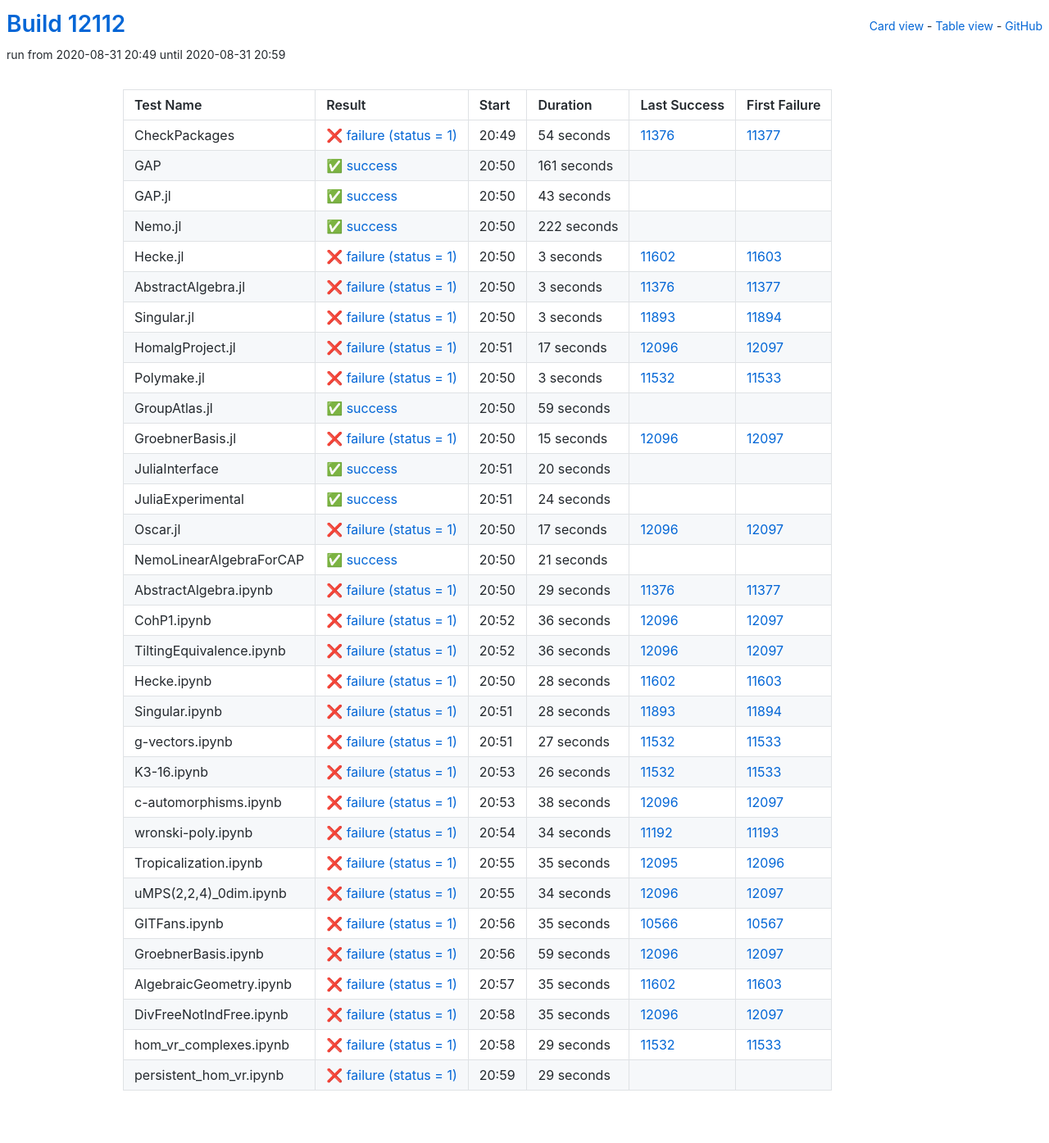
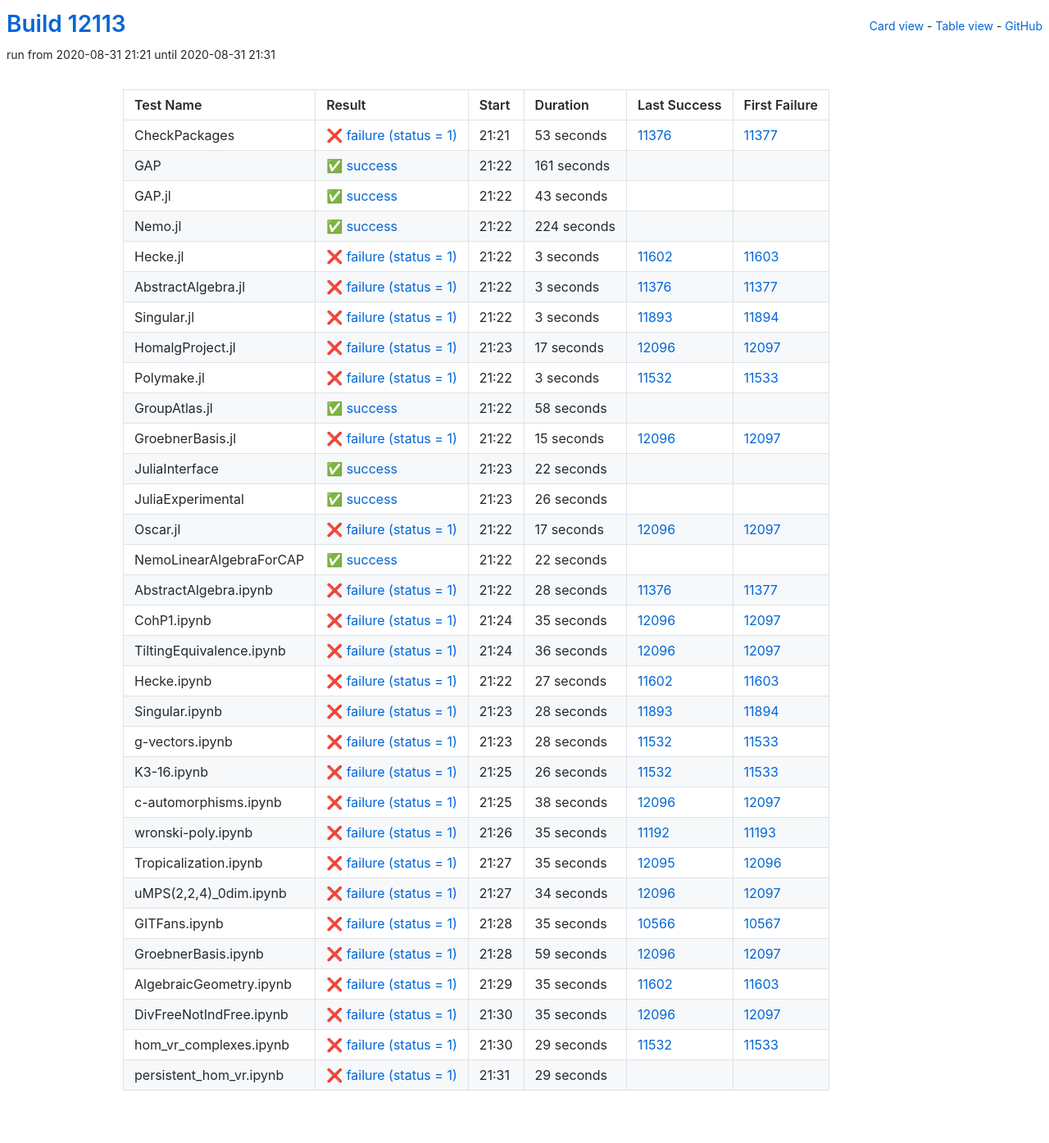
Before and after one commit to oscar-system/oscar-ci-status, a Jekyll site: the page built from table.html, in a window 1280 px wide. Shown: the whole page at 82% size. Built offline with Jekyll 4.4.1, drawn with Linux system fonts in a browser that asks for light colours.

Commit message:
Build #12113

```diff
--- a/_data/ci.yml
+++ b/_data/ci.yml
@@ -1,6 +1,6 @@
 ---
-build: 12112
-build_url: https://oscarci.mathematik.uni-kl.de/job/oscar/12112/
+build: 12113
+build_url: https://oscarci.mathematik.uni-kl.de/job/oscar/12113/
 job: oscar
 organization: oscar-system
 repo: oscar-ci-status
@@ -8,20 +8,20 @@
 tests:
 - name: CheckPackages
   id: checkpackages
-  log: https://oscarci.mathematik.uni-kl.de/job/oscar/12112/artifact/logs/build-12112/CheckPackages.log
-  start: 2020-08-31 20:49
+  log: https://oscarci.mathematik.uni-kl.de/job/oscar/12113/artifact/logs/build-12113/CheckPackages.log
+  start: 2020-08-31 21:21
   success: false
   exitcode: 1
   status: failure
-  duration: 54
+  duration: 53
   last_success: 11376
   last_success_url: https://oscarci.mathematik.uni-kl.de/job/oscar/11376/
   first_failure: 11377
   first_failure_url: https://oscarci.mathematik.uni-kl.de/job/oscar/11377/
 - name: GAP
   id: gap
-  log: https://oscarci.mathematik.uni-kl.de/job/oscar/12112/artifact/logs/build-12112/GAP.log
-  start: 2020-08-31 20:50
+  log: https://oscarci.mathematik.uni-kl.de/job/oscar/12113/artifact/logs/build-12113/GAP.log
+  start: 2020-08-31 21:22
   success: true
   exitcode: 0
   status: success
@@ -32,8 +32,8 @@
   first_failure_url:
 - name: GAP.jl
   id: gap-jl
-  log: https://oscarci.mathematik.uni-kl.de/job/oscar/12112/artifact/logs/build-12112/GAP.jl.log
-  start: 2020-08-31 20:50
+  log: https://oscarci.mathematik.uni-kl.de/job/oscar/12113/artifact/logs/build-12113/GAP.jl.log
+  start: 2020-08-31 21:22
   success: true
   exitcode: 0
   status: success
@@ -44,20 +44,20 @@
   first_failure_url:
 - name: Nemo.jl
   id: nemo-jl
-  log: https://oscarci.mathematik.uni-kl.de/job/oscar/12112/artifact/logs/build-12112/Nemo.jl.log
-  start: 2020-08-31 20:50
+  log: https://oscarci.mathematik.uni-kl.de/job/oscar/12113/artifact/logs/build-12113/Nemo.jl.log
+  start: 2020-08-31 21:22
   success: true
   exitcode: 0
   status: success
-  duration: 222
+  duration: 224
   last_success: false
   last_success_url:
   first_failure: false
   first_failure_url:
 - name: Hecke.jl
   id: hecke-jl
-  log: https://oscarci.mathematik.uni-kl.de/job/oscar/12112/artifact/logs/build-12112/Hecke.jl.log
-  start: 2020-08-31 20:50
+  log: https://oscarci.mathematik.uni-kl.de/job/oscar/12113/artifact/logs/build-12113/Hecke.jl.log
+  start: 2020-08-31 21:22
   success: false
   exitcode: 1
   status: failure
@@ -68,8 +68,8 @@
   first_failure_url: https://oscarci.mathematik.uni-kl.de/job/oscar/11603/
 - name: AbstractAlgebra.jl
   id: abstractalgebra-jl
-  log: https://oscarci.mathematik.uni-kl.de/job/oscar/12112/artifact/logs/build-12112/AbstractAlgebra.jl.log
-  start: 2020-08-31 20:50
+  log: https://oscarci.mathematik.uni-kl.de/job/oscar/12113/artifact/logs/build-12113/AbstractAlgebra.jl.log
+  start: 2020-08-31 21:22
   success: false
   exitcode: 1
   status: failure
@@ -80,8 +80,8 @@
   first_failure_url: https://oscarci.mathematik.uni-kl.de/job/oscar/11377/
 - name: Singular.jl
   id: singular-jl
-  log: https://oscarci.mathematik.uni-kl.de/job/oscar/12112/artifact/logs/build-12112/Singular.jl.log
-  start: 2020-08-31 20:50
+  log: https://oscarci.mathematik.uni-kl.de/job/oscar/12113/artifact/logs/build-12113/Singular.jl.log
+  start: 2020-08-31 21:22
   success: false
   exitcode: 1
   status: failure
@@ -92,8 +92,8 @@
   first_failure_url: https://oscarci.mathematik.uni-kl.de/job/oscar/11894/
 - name: HomalgProject.jl
   id: homalgproject-jl
-  log: https://oscarci.mathematik.uni-kl.de/job/oscar/12112/artifact/logs/build-12112/HomalgProject.jl.log
-  start: 2020-08-31 20:51
+  log: https://oscarci.mathematik.uni-kl.de/job/oscar/12113/artifact/logs/build-12113/HomalgProject.jl.log
+  start: 2020-08-31 21:23
   success: false
   exitcode: 1
   status: failure
@@ -104,8 +104,8 @@
   first_failure_url: https://oscarci.mathematik.uni-kl.de/job/oscar/12097/
 - name: Polymake.jl
   id: polymake-jl
-  log: https://oscarci.mathematik.uni-kl.de/job/oscar/12112/artifact/logs/build-12112/Polymake.jl.log
-  start: 2020-08-31 20:50
+  log: https://oscarci.mathematik.uni-kl.de/job/oscar/12113/artifact/logs/build-12113/Polymake.jl.log
+  start: 2020-08-31 21:22
   success: false
   exitcode: 1
   status: failure
@@ -116,20 +116,20 @@
   first_failure_url: https://oscarci.mathematik.uni-kl.de/job/oscar/11533/
 - name: GroupAtlas.jl
   id: groupatlas-jl
-  log: https://oscarci.mathematik.uni-kl.de/job/oscar/12112/artifact/logs/build-12112/GroupAtlas.jl.log
-  start: 2020-08-31 20:50
+  log: https://oscarci.mathematik.uni-kl.de/job/oscar/12113/artifact/logs/build-12113/GroupAtlas.jl.log
+  start: 2020-08-31 21:22
   success: true
   exitcode: 0
   status: success
-  duration: 59
+  duration: 58
   last_success: false
   last_success_url:
   first_failure: false
   first_failure_url:
 - name: GroebnerBasis.jl
   id: groebnerbasis-jl
-  log: https://oscarci.mathematik.uni-kl.de/job/oscar/12112/artifact/logs/build-12112/GroebnerBasis.jl.log
-  start: 2020-08-31 20:50
+  log: https://oscarci.mathematik.uni-kl.de/job/oscar/12113/artifact/logs/build-12113/GroebnerBasis.jl.log
+  start: 2020-08-31 21:22
   success: false
   exitcode: 1
   status: failure
@@ -140,32 +140,32 @@
   first_failure_url: https://oscarci.mathematik.uni-kl.de/job/oscar/12097/
 - name: JuliaInterface
   id: juliainterface
-  log: https://oscarci.mathematik.uni-kl.de/job/oscar/12112/artifact/logs/build-12112/JuliaInterface.log
-  start: 2020-08-31 20:51
+  log: https://oscarci.mathematik.uni-kl.de/job/oscar/12113/artifact/logs/build-12113/JuliaInterface.log
+  start: 2020-08-31 21:23
   success: true
   exitcode: 0
   status: success
-  duration: 20
+  duration: 22
   last_success: false
   last_success_url:
   first_failure: false
   first_failure_url:
 - name: JuliaExperimental
   id: juliaexperimental
-  log: https://oscarci.mathematik.uni-kl.de/job/oscar/12112/artifact/logs/build-12112/JuliaExperimental.log
-  start: 2020-08-31 20:51
+  log: https://oscarci.mathematik.uni-kl.de/job/oscar/12113/artifact/logs/build-12113/JuliaExperimental.log
+  start: 2020-08-31 21:23
   success: true
   exitcode: 0
   status: success
-  duration: 24
+  duration: 26
   last_success: false
   last_success_url:
   first_failure: false
   first_failure_url:
 - name: Oscar.jl
   id: oscar-jl
-  log: https://oscarci.mathematik.uni-kl.de/job/oscar/12112/artifact/logs/build-12112/Oscar.jl.log
-  start: 2020-08-31 20:50
+  log: https://oscarci.mathematik.uni-kl.de/job/oscar/12113/artifact/logs/build-12113/Oscar.jl.log
+  start: 2020-08-31 21:22
   success: false
   exitcode: 1
   status: failure
@@ -176,44 +176,44 @@
   first_failure_url: https://oscarci.mathematik.uni-kl.de/job/oscar/12097/
 - name: NemoLinearAlgebraForCAP
   id: nemolinearalgebraforcap
-  log: https://oscarci.mathematik.uni-kl.de/job/oscar/12112/artifact/logs/build-12112/NemoLinearAlgebraForCAP.log
-  start: 2020-08-31 20:50
+  log: https://oscarci.mathematik.uni-kl.de/job/oscar/12113/artifact/logs/build-12113/NemoLinearAlgebraForCAP.log
+  start: 2020-08-31 21:22
   success: true
   exitcode: 0
   status: success
-  duration: 21
+  duration: 22
   last_success: false
   last_success_url:
   first_failure: false
   first_failure_url:
 - name: AbstractAlgebra.ipynb
   id: abstractalgebra-ipynb
-  log: https://oscarci.mathematik.uni-kl.de/job/oscar/12112/artifact/logs/build-12112/AbstractAlgebra.ipynb.log
-  start: 2020-08-31 20:50
+  log: https://oscarci.mathematik.uni-kl.de/job/oscar/12113/artifact/logs/build-12113/AbstractAlgebra.ipynb.log
+  start: 2020-08-31 21:22
   success: false
   exitcode: 1
   status: failure
-  duration: 29
+  duration: 28
   last_success: 11376
   last_success_url: https://oscarci.mathematik.uni-kl.de/job/oscar/11376/
   first_failure: 11377
   first_failure_url: https://oscarci.mathematik.uni-kl.de/job/oscar/11377/
 - name: CohP1.ipynb
   id: cohp1-ipynb
-  log: https://oscarci.mathematik.uni-kl.de/job/oscar/12112/artifact/logs/build-12112/CohP1.ipynb.log
-  start: 2020-08-31 20:52
+  log: https://oscarci.mathematik.uni-kl.de/job/oscar/12113/artifact/logs/build-12113/CohP1.ipynb.log
+  start: 2020-08-31 21:24
   success: false
   exitcode: 1
   status: failure
-  duration: 36
+  duration: 35
   last_success: 12096
   last_success_url: https://oscarci.mathematik.uni-kl.de/job/oscar/12096/
   first_failure: 12097
   first_failure_url: https://oscarci.mathematik.uni-kl.de/job/oscar/12097/
 - name: TiltingEquivalence.ipynb
   id: tiltingequivalence-ipynb
-  log: https://oscarci.mathematik.uni-kl.de/job/oscar/12112/artifact/logs/build-12112/TiltingEquivalence.ipynb.log
-  start: 2020-08-31 20:52
+  log: https://oscarci.mathematik.uni-kl.de/job/oscar/12113/artifact/logs/build-12113/TiltingEquivalence.ipynb.log
+  start: 2020-08-31 21:24
   success: false
   exitcode: 1
   status: failure
@@ -224,20 +224,20 @@
   first_failure_url: https://oscarci.mathematik.uni-kl.de/job/oscar/12097/
 - name: Hecke.ipynb
   id: hecke-ipynb
-  log: https://oscarci.mathematik.uni-kl.de/job/oscar/12112/artifact/logs/build-12112/Hecke.ipynb.log
-  start: 2020-08-31 20:50
+  log: https://oscarci.mathematik.uni-kl.de/job/oscar/12113/artifact/logs/build-12113/Hecke.ipynb.log
+  start: 2020-08-31 21:22
   success: false
   exitcode: 1
   status: failure
-  duration: 28
+  duration: 27
   last_success: 11602
   last_success_url: https://oscarci.mathematik.uni-kl.de/job/oscar/11602/
   first_failure: 11603
   first_failure_url: https://oscarci.mathematik.uni-kl.de/job/oscar/11603/
 - name: Singular.ipynb
   id: singular-ipynb
-  log: https://oscarci.mathematik.uni-kl.de/job/oscar/12112/artifact/logs/build-12112/Singular.ipynb.log
-  start: 2020-08-31 20:51
+  log: https://oscarci.mathematik.uni-kl.de/job/oscar/12113/artifact/logs/build-12113/Singular.ipynb.log
+  start: 2020-08-31 21:23
   success: false
   exitcode: 1
   status: failure
@@ -248,20 +248,20 @@
   first_failure_url: https://oscarci.mathematik.uni-kl.de/job/oscar/11894/
 - name: g-vectors.ipynb
   id: g-vectors-ipynb
-  log: https://oscarci.mathematik.uni-kl.de/job/oscar/12112/artifact/logs/build-12112/g-vectors.ipynb.log
-  start: 2020-08-31 20:51
+  log: https://oscarci.mathematik.uni-kl.de/job/oscar/12113/artifact/logs/build-12113/g-vectors.ipynb.log
+  start: 2020-08-31 21:23
   success: false
   exitcode: 1
   status: failure
-  duration: 27
+  duration: 28
   last_success: 11532
   last_success_url: https://oscarci.mathematik.uni-kl.de/job/oscar/11532/
   first_failure: 11533
   first_failure_url: https://oscarci.mathematik.uni-kl.de/job/oscar/11533/
 - name: K3-16.ipynb
   id: k3-16-ipynb
-  log: https://oscarci.mathematik.uni-kl.de/job/oscar/12112/artifact/logs/build-12112/K3-16.ipynb.log
-  start: 2020-08-31 20:53
+  log: https://oscarci.mathematik.uni-kl.de/job/oscar/12113/artifact/logs/build-12113/K3-16.ipynb.log
+  start: 2020-08-31 21:25
   success: false
   exitcode: 1
   status: failure
@@ -272,8 +272,8 @@
   first_failure_url: https://oscarci.mathematik.uni-kl.de/job/oscar/11533/
 - name: c-automorphisms.ipynb
   id: c-automorphisms-ipynb
-  log: https://oscarci.mathematik.uni-kl.de/job/oscar/12112/artifact/logs/build-12112/c-automorphisms.ipynb.log
-  start: 2020-08-31 20:53
+  log: https://oscarci.mathematik.uni-kl.de/job/oscar/12113/artifact/logs/build-12113/c-automorphisms.ipynb.log
+  start: 2020-08-31 21:25
   success: false
   exitcode: 1
   status: failure
@@ -284,20 +284,20 @@
   first_failure_url: https://oscarci.mathematik.uni-kl.de/job/oscar/12097/
 - name: wronski-poly.ipynb
   id: wronski-poly-ipynb
-  log: https://oscarci.mathematik.uni-kl.de/job/oscar/12112/artifact/logs/build-12112/wronski-poly.ipynb.log
-  start: 2020-08-31 20:54
+  log: https://oscarci.mathematik.uni-kl.de/job/oscar/12113/artifact/logs/build-12113/wronski-poly.ipynb.log
+  start: 2020-08-31 21:26
   success: false
   exitcode: 1
   status: failure
-  duration: 34
+  duration: 35
   last_success: 11192
   last_success_url: https://oscarci.mathematik.uni-kl.de/job/oscar/11192/
   first_failure: 11193
   first_failure_url: https://oscarci.mathematik.uni-kl.de/job/oscar/11193/
 - name: Tropicalization.ipynb
   id: tropicalization-ipynb
-  log: https://oscarci.mathematik.uni-kl.de/job/oscar/12112/artifact/logs/build-12112/Tropicalization.ipynb.log
-  start: 2020-08-31 20:55
+  log: https://oscarci.mathematik.uni-kl.de/job/oscar/12113/artifact/logs/build-12113/Tropicalization.ipynb.log
+  start: 2020-08-31 21:27
   success: false
   exitcode: 1
   status: failure
@@ -308,8 +308,8 @@
   first_failure_url: https://oscarci.mathematik.uni-kl.de/job/oscar/12096/
 - name: uMPS(2,2,4)_0dim.ipynb
   id: umps-2-2-4-0dim-ipynb
-  log: https://oscarci.mathematik.uni-kl.de/job/oscar/12112/artifact/logs/build-12112/uMPS-2-2-4-_0dim.ipynb.log
-  start: 2020-08-31 20:55
+  log: https://oscarci.mathematik.uni-kl.de/job/oscar/12113/artifact/logs/build-12113/uMPS-2-2-4-_0dim.ipynb.log
+  start: 2020-08-31 21:27
   success: false
   exitcode: 1
   status: failure
@@ -320,8 +320,8 @@
   first_failure_url: https://oscarci.mathematik.uni-kl.de/job/oscar/12097/
 - name: GITFans.ipynb
   id: gitfans-ipynb
-  log: https://oscarci.mathematik.uni-kl.de/job/oscar/12112/artifact/logs/build-12112/GITFans.ipynb.log
-  start: 2020-08-31 20:56
+  log: https://oscarci.mathematik.uni-kl.de/job/oscar/12113/artifact/logs/build-12113/GITFans.ipynb.log
+  start: 2020-08-31 21:28
   success: false
   exitcode: 1
   status: failure
@@ -332,8 +332,8 @@
   first_failure_url: https://oscarci.mathematik.uni-kl.de/job/oscar/10567/
 - name: GroebnerBasis.ipynb
   id: groebnerbasis-ipynb
-  log: https://oscarci.mathematik.uni-kl.de/job/oscar/12112/artifact/logs/build-12112/GroebnerBasis.ipynb.log
-  start: 2020-08-31 20:56
+  log: https://oscarci.mathematik.uni-kl.de/job/oscar/12113/artifact/logs/build-12113/GroebnerBasis.ipynb.log
+  start: 2020-08-31 21:28
   success: false
   exitcode: 1
   status: failure
@@ -344,8 +344,8 @@
   first_failure_url: https://oscarci.mathematik.uni-kl.de/job/oscar/12097/
 - name: AlgebraicGeometry.ipynb
   id: algebraicgeometry-ipynb
-  log: https://oscarci.mathematik.uni-kl.de/job/oscar/12112/artifact/logs/build-12112/AlgebraicGeometry.ipynb.log
-  start: 2020-08-31 20:57
+  log: https://oscarci.mathematik.uni-kl.de/job/oscar/12113/artifact/logs/build-12113/AlgebraicGeometry.ipynb.log
+  start: 2020-08-31 21:29
   success: false
   exitcode: 1
   status: failure
@@ -356,8 +356,8 @@
   first_failure_url: https://oscarci.mathematik.uni-kl.de/job/oscar/11603/
 - name: DivFreeNotIndFree.ipynb
   id: divfreenotindfree-ipynb
-  log: https://oscarci.mathematik.uni-kl.de/job/oscar/12112/artifact/logs/build-12112/DivFreeNotIndFree.ipynb.log
-  start: 2020-08-31 20:58
+  log: https://oscarci.mathematik.uni-kl.de/job/oscar/12113/artifact/logs/build-12113/DivFreeNotIndFree.ipynb.log
+  start: 2020-08-31 21:30
   success: false
   exitcode: 1
   status: failure
@@ -368,8 +368,8 @@
   first_failure_url: https://oscarci.mathematik.uni-kl.de/job/oscar/12097/
 - name: hom_vr_complexes.ipynb
   id: hom-vr-complexes-ipynb
-  log: https://oscarci.mathematik.uni-kl.de/job/oscar/12112/artifact/logs/build-12112/hom_vr_complexes.ipynb.log
-  start: 2020-08-31 20:58
+  log: https://oscarci.mathematik.uni-kl.de/job/oscar/12113/artifact/logs/build-12113/hom_vr_complexes.ipynb.log
+  start: 2020-08-31 21:30
   success: false
   exitcode: 1
   status: failure
@@ -380,8 +380,8 @@
   first_failure_url: https://oscarci.mathematik.uni-kl.de/job/oscar/11533/
 - name: persistent_hom_vr.ipynb
   id: persistent-hom-vr-ipynb
-  log: https://oscarci.mathematik.uni-kl.de/job/oscar/12112/artifact/logs/build-12112/persistent_hom_vr.ipynb.log
-  start: 2020-08-31 20:59
+  log: https://oscarci.mathematik.uni-kl.de/job/oscar/12113/artifact/logs/build-12113/persistent_hom_vr.ipynb.log
+  start: 2020-08-31 21:31
   success: false
   exitcode: 1
   status: failure
```
Also changed, not shown: README.md.
